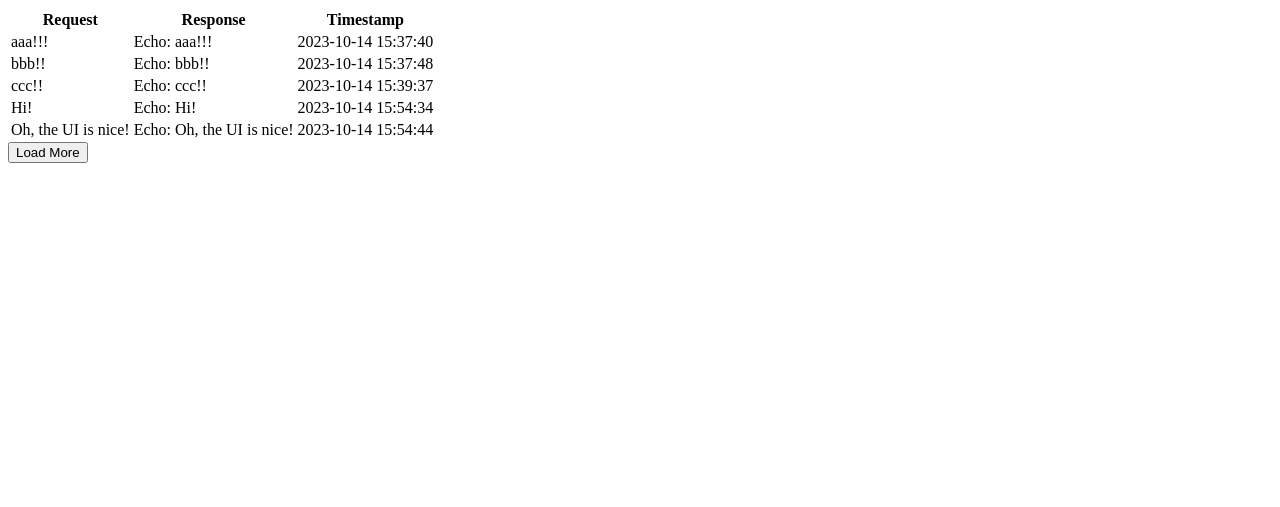
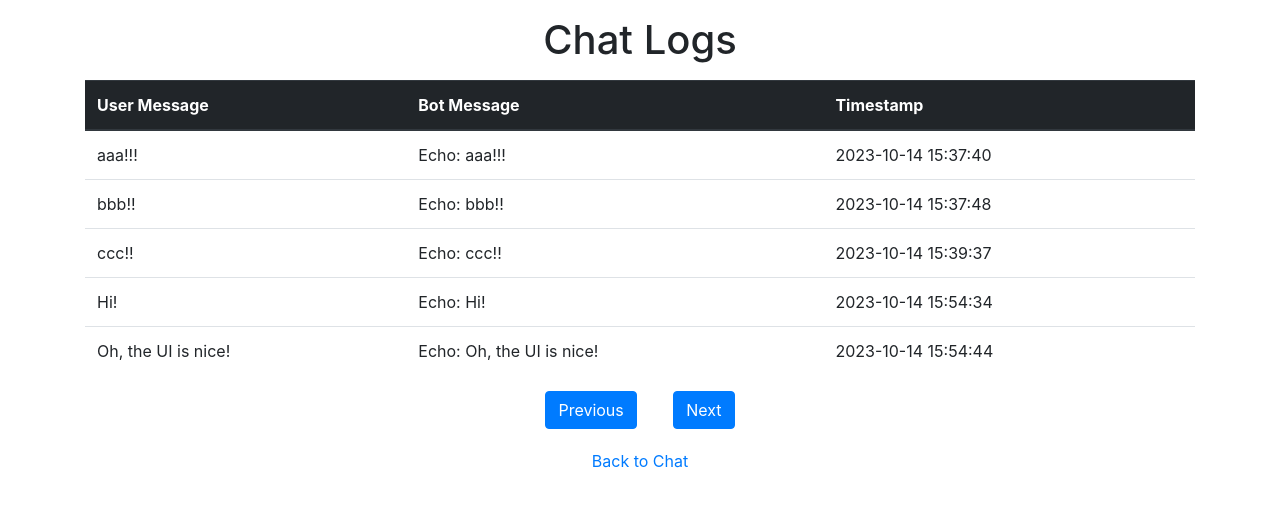
Before and after one commit to citadel-ai/langcheckchat, a Flask app: page /logs in a window 1280 px wide. Shown: the top 507 px of the page. Run offline with Flask 3, Linux system fonts and the light colour scheme; data comes from the database, SQL or seed files in the repository; both versions use the stored data as it was after the commit; some libraries are stand-ins or nearby versions.

Commit message:
Update styles

```diff
--- a/static/logs.html
+++ b/static/logs.html
@@ -2,23 +2,39 @@
 <html lang="en">
 <head>
     <meta charset="UTF-8">
-    <title>Chat Log</title>
-    <!-- Add your CSS links here -->
+    <meta name="viewport" content="width=device-width, initial-scale=1.0">
+    <title>Chat Logs</title>
+    <link href="https://maxcdn.bootstrapcdn.com/bootstrap/4.0.0/css/bootstrap.min.css" rel="stylesheet">
+    <link rel="stylesheet" href="style.css">
 </head>
 <body>
-    <table id="logTable">
-        <tr>
-            <th>Request</th>
-            <th>Response</th>
-            <th>Timestamp</th>
-        </tr>
-        <!-- Rows will be added dynamically -->
-    </table>
+    <div class="container mt-3">
+        <h1 class="mt-3 mb-3 text-center">Chat Logs</h1>
 
-    <button onclick="loadMoreLogs()">Load More</button>
+        <table id="logTable" class="table">
+            <thead class="thead-dark">
+                <tr>
+                    <th scope="col">User Message</th>
+                    <th scope="col">Bot Message</th>
+                    <th scope="col">Timestamp</th>
+                </tr>
+            </thead>
+            <tbody id="logTableBody">
+                <!-- Rows inserted by JavaScript -->
+            </tbody>
+        </table>
 
-    <!-- Add your JS links here -->
+        <div class="pagination-container mt-3 mb-3">
+            <button id="prevButton" class="btn btn-primary">Previous</button>
+            <span id="pageIndicator" class="mx-3"></span>
+            <button id="nextButton" class="btn btn-primary">Next</button>
+        </div>
+
+        <div class="mt-3">
+            <a href="index.html">Back to Chat</a>
+        </div>
+    </div>
     <script src="https://code.jquery.com/jquery-3.6.0.min.js"></script>
-    <script src="static/logs.js"></script>
+    <script src="logs.js"></script>
 </body>
 </html>
--- a/static/logs.js
+++ b/static/logs.js
@@ -8,6 +8,7 @@ function loadLogs(direction) {
     }
     $('#logTable tr:not(:first)').remove();  // Remove all rows except headers
     $.get('/api/logs?page=' + currentPage, function(data) {
+        console.log(data);
         data.logs.forEach(log => {
             $('#logTable').append(
                 '<tr><td>' + log.request + '</td><td>' + log.response + '</td><td>' + log.timestamp + '</td></tr>'
@@ -19,7 +20,6 @@ function loadLogs(direction) {
 
 $(document).ready(function() {
     loadLogs(); // Load initial logs on page load
-    $('.pagination button').click(function() {
-        loadLogs($(this).text().toLowerCase());
-    });
+    $('#prevButton').click(function() { loadLogs('prev'); });
+    $('#nextButton').click(function() { loadLogs('next'); });
 });
--- a/static/style.css
+++ b/static/style.css
@@ -1,35 +1,67 @@
-body {
+ibody {
     font-family: Arial, sans-serif;
-    background-color: #f5f5f5;
-    padding: 20px;
 }
 
-input, button {
-    padding: 10px;
-    margin: 5px;
+.logo {
+    width: 200px;
+    display: block;
+    margin-left: auto;
+    margin-right: auto;
 }
 
-#chatWindow, #logTable {
-    background-color: #fff;
-    padding: 20px;
+.chat-window {
+    max-height: 400px;
+    overflow-y: auto;
+    border: 1px solid #ccc;
+    padding: 10px;
+    background-color: #f8f8f8;
+}
+
+.chat-row {
+    margin-bottom: 15px;
+    display: flex;
+    align-items: flex-end;
+}
+
+.chat-row img.chat-icon {
+    width: 30px;
+    margin-right: 10px;
+}
+
+.chat-row.user {
+    justify-content: flex-end;
+}
+
+.chat-row.user img.chat-icon {
+    margin-right: 0;
+    margin-left: 10px;
+}
+
+.chat-row.user .chat-message {
+    background-color: #d1ecf1;
+}
+
+.chat-row.bot .chat-message {
+    background-color: #f8d7da;
+}
+
+.chat-message {
+    max-width: 70%;
+    padding: 10px;
+    border-radius: 10px;
+}
+
+a {
+    display: block;
+    text-align: center;
     margin-top: 20px;
 }
 
-.pagination {
-    margin-top: 20px;
+.pagination-container {
+    text-align: center;
 }
 
-table {
-    width: 100%;
+thead.thead-dark {
+    background-color: #343a40;
+    color: #fff;
 }
-
-th, td {
-    padding: 15px;
-    text-align: left;
-    border-bottom: 1px solid #ddd;
-}
-
-th {
-    background-color: #4CAF50;
-    color: white;
-}
```
Also changed, not shown: static/chat.js (+12 -1 lines), static/index.html (+19 -9 lines), db/langcheckchat.db, static/icon_bot.png (added), static/icon_user.png (added), static/logo.png (added).
